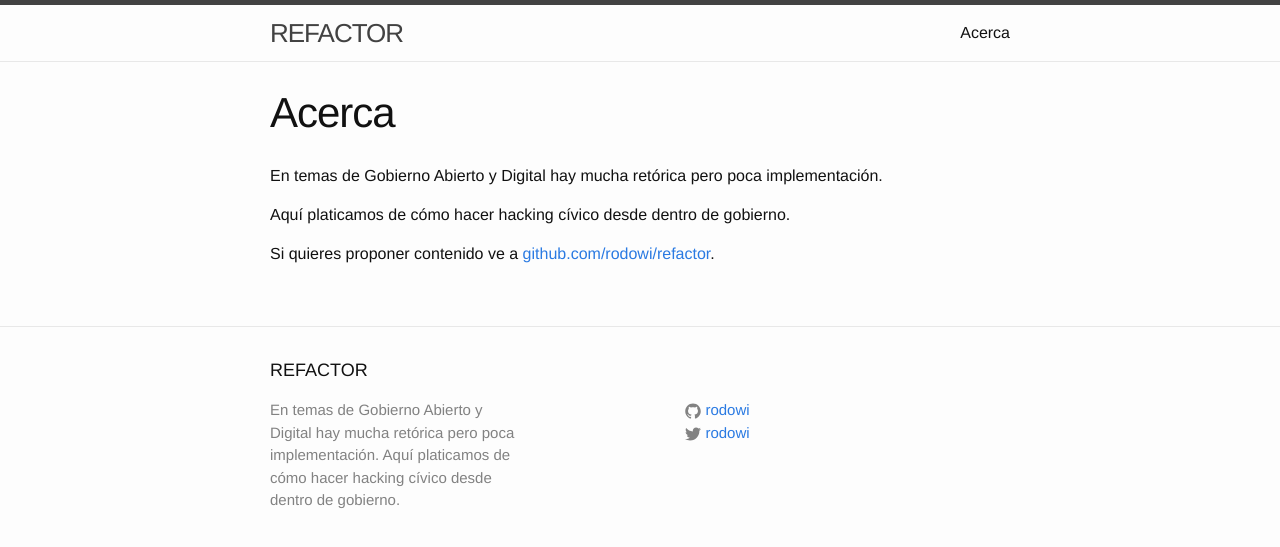
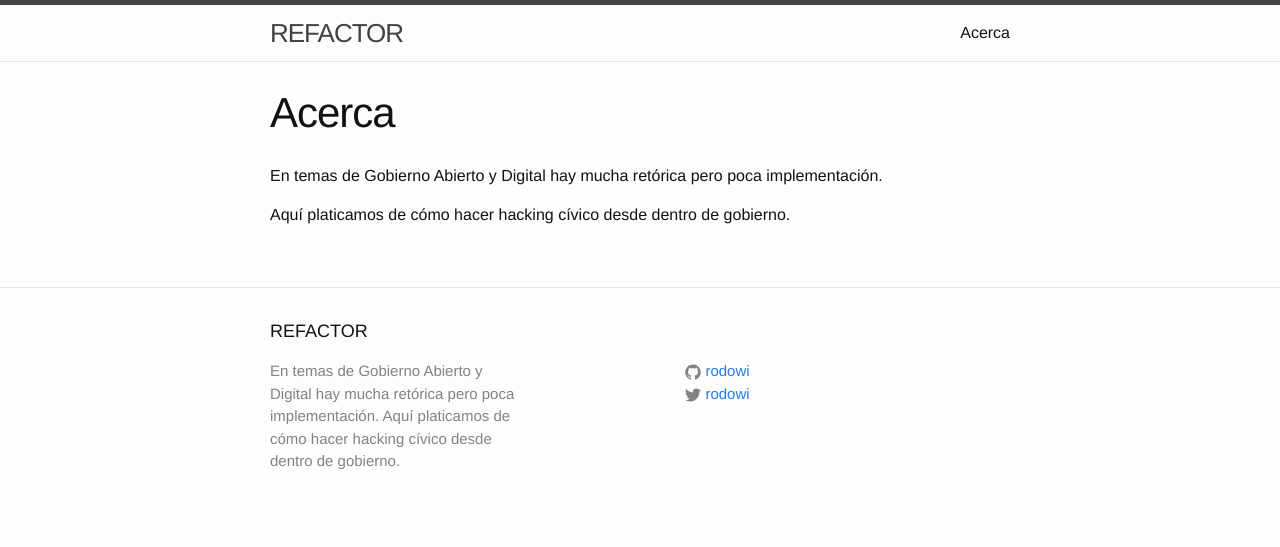
Before and after one commit to defvol/refactor, a Jekyll site: the page built from about.md, in a window 1280 px wide. Shown: the top 547 px of the page. Built offline with Jekyll 4.4.1, drawn with Linux system fonts in a browser that asks for light colours.

Commit message:
Elimina propuesta de contenido

```diff
--- a/about.md
+++ b/about.md
@@ -7,5 +7,3 @@ permalink: /acerca/
 En temas de Gobierno Abierto y Digital hay mucha retórica pero poca implementación.
 
 Aquí platicamos de cómo hacer hacking cívico desde dentro de gobierno.
-
-Si quieres proponer contenido ve a [github.com/rodowi/refactor](https://github.com/rodowi/refactor).
```
